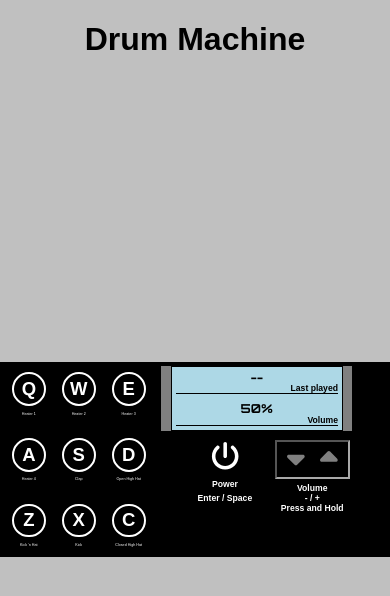
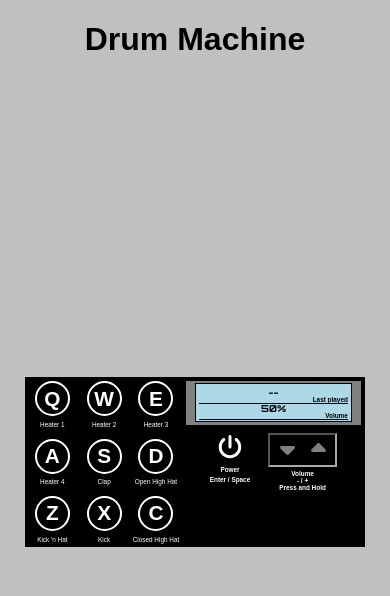
Before and after one commit to Zerazera/drum-machine, a React (Vite) app: page / in a window 390 px wide. Shown: the top 596 px of the page. Built offline with nearby package versions, Linux system fonts and the light colour scheme.

Commit message:
Stylying changes to improve responsiveness

```diff
--- a/src/App.tsx
+++ b/src/App.tsx
@@ -4,18 +4,15 @@ import DrumMachine from "./components/DrumMachine"
 const Body = styled.div`
   width: 100vw;
   height: 100vh;
-
+  display: flex;
+  flex-direction: column;
 `
 const Main = styled.main`
   width: 100%;
-  height: 90%;
+  flex-grow: 1;
   display: flex;
   justify-content: center;
   align-items: center;
-
-  @media screen and (height < 500px) {
-    height: 80%;
-  }
 `
 
 const Title = styled.h1`
--- a/src/components/Display.tsx
+++ b/src/components/Display.tsx
@@ -1,17 +1,12 @@
 import styled from "@emotion/styled"
 
 const StyledDisplay = styled.div`
-    width: 100%;
-    aspect-ratio: 3.5 / 1;
+    aspect-ratio: 4 / 1;
     background-color: grey;
     grid-area: d;
     display: flex;
     justify-content: center;
     align-items: center;
-
-    @media screen and (width < 400px) {
-        width: 85%;
-    }
 `
 
 const InnerDisplay = styled.div<{$poweredOn: boolean}>`
@@ -20,34 +15,46 @@ const InnerDisplay = styled.div<{$poweredOn: boolean}>`
     border: 1px solid black;
     background-color: ${({$poweredOn}) => $poweredOn ? 'lightblue' : 'lightgrey'};
     padding: 2%;
-
-    @media screen and (width < 1100px) {
-        padding-bottom: 7vh;
-    }
-
+    display: flex;
+    flex-direction: column;
+    justify-content: space-between;
 `
 
 const DisplayValue = styled.div`
     font-family: Orbitron, sans-serif;
-    font-size: calc(1vw + 1vh);
+    font-size: 2rem;
     font-weight: bold;
     display: flex;
     justify-content: center;
     align-items: center;
     color: black;
-    height: calc(1vw + 1vh);
+    height: 22px;
+
+    @media screen and ((width < 1360px) or (height < 544px)) {
+        font-size: 1.1rem;
+        height: 15px;
+    }
+
+    @media screen and ((width < 680px) or (height < 272px)) {
+        font-size: 0.6rem;
+        height: 8px;
+    }
 `
 
 const DisplayLabel = styled.div`
     border-bottom: 1px solid black;
     display: flex;
     justify-content: flex-end;
-    font-size: calc(0.7 * (1vw + 1vh));
+    font-size: 1rem;
     font-weight: bold;
     color: black;
 
-    @media screen and (width < 1100px) {
-        margin-bottom: 1vh;
+    @media screen and ((width < 1360px) or (height < 544px)) {
+        font-size: 0.6rem;
+    }
+
+    @media screen and ((width < 680px) or (height < 272px)) {
+        font-size: 0.4rem;
     }
 `
 
@@ -55,10 +62,14 @@ export default function Display({isPoweredOn, volume, lastDrumButtonName}: {isPo
     return (
         <StyledDisplay>
             <InnerDisplay $poweredOn={isPoweredOn}>
-                <DisplayValue id="display">{isPoweredOn ? lastDrumButtonName : ""}</DisplayValue>
-                <DisplayLabel>Last played</DisplayLabel>
-                <DisplayValue>{isPoweredOn ? (volume === 0 ? "Mute" : volume === 1 ? "Max" : `${(volume * 100).toFixed(0)}%`) : ""}</DisplayValue>
+                <div>
+                    <DisplayValue id="display">{isPoweredOn ? lastDrumButtonName : ""}</DisplayValue>
+                    <DisplayLabel>Last played</DisplayLabel>
+                </div>
+                <div>
+                    <DisplayValue>{isPoweredOn ? (volume === 0 ? "Mute" : volume === 1 ? "Max" : `${(volume * 100).toFixed(0)}%`) : ""}</DisplayValue>
                 <DisplayLabel>Volume</DisplayLabel>
+                </div>
             </InnerDisplay>
         </StyledDisplay>
     )
--- a/src/components/DrumButton.tsx
+++ b/src/components/DrumButton.tsx
@@ -16,10 +16,10 @@ const StyledDrumButton = styled.button<{$isActive: boolean, $activeColor: string
     --current-color: ${({$isActive}) => $isActive ? 'var(--active-color)' : 'white'};
 
     border-radius: 100px;
-    width: calc(5 * max(1vh, 1vw));
+    width: 120px;
     aspect-ratio: 1 / 1;
     cursor: pointer;
-    font-size: calc(2 * (1vw + 1vh));
+    font-size: 5rem;
     color: var(--current-color);
     border: 2px solid var(--current-color);
     font-weight: bold;
@@ -39,21 +39,39 @@ const StyledDrumButton = styled.button<{$isActive: boolean, $activeColor: string
         border-color: grey;
     }
 
-    @media screen and (width < 400px) {
-        font-size: calc(1.5 * (1vw + 1vh));
-        width: calc(4 * max(1vh, 1vw));
+    @media screen and ((width < 1360px) or (height < 544px)) {
+        width: 90px;
+        font-size: 3.5rem;
+    }
+
+    @media screen and ((width < 1020px) or (height < 408px)) {
+        width: 60px;
+        font-size: 2.3rem;
+    }
+
+    @media screen and ((width < 680px) or (height < 272px)) {
+        width: 35px;
+        font-size: 1.3rem;
     }
 `
 
 const DrumButtonText = styled.div`
-    font-size: calc(0.7 * (1vw + 1vh));
+    width: 100%;
+    display: flex;
+    justify-content: center;
 
-    @media screen and (width < 900px) {
-        font-size: calc(0.6 * (1vw + 1vh));
+    font-size: 1.5rem;
+
+    @media screen and ((width < 1360px) or (height < 544px)) {
+        font-size: 1.3rem;
     }
 
-    @media screen and (width < 450px) {
-        font-size: calc(0.3 * (1vw + 1vh));
+    @media screen and ((width < 1020px) or (height < 408px)) {
+        font-size: 0.89rem;
+    }
+
+    @media screen and ((width < 680px) or (height < 272px)) {
+        font-size: 0.4rem;
     }
 `
 
--- a/src/components/DrumButtons.tsx
+++ b/src/components/DrumButtons.tsx
@@ -5,8 +5,10 @@ import type { DrumButtonInfoType } from "../drumButtonInfo"
 const StyledDrumButtons = styled.div`
     grid-area: b;
     display: grid;
+    width: 100%;
+    height: 100%;
     grid-template: repeat(3, 1fr) / repeat(3, 1fr);
-    row-gap: 5%;
+    gap: 10px 5px;
     font-size: 1.2rem;
 `
 
--- a/src/components/DrumMachine.tsx
+++ b/src/components/DrumMachine.tsx
@@ -8,8 +8,8 @@ import { useKeymap } from "../hooks/useKeymap";
 import { useRepeatableKeymap } from "../hooks/useRepeatableKeymap";
 
 const Machine = styled.div`
-    width: 60%;
-    aspect-ratio: 2 / 1;
+    width: 1360px;
+    aspect-ratio: 1 / 0.4;
     background-color: black;
     color: white;
     padding: 1%;
@@ -24,12 +24,17 @@ const Machine = styled.div`
                          "b .";
     grid-gap: 5% 2%;
 
-    @media screen and ((width < 1100px) and (height > 400px)) {
-        width: 80%;
+    @media screen and ((width < 1360px) or (height < 544px)) {
+        width: 1020px;
     }
 
-    @media screen and ((width < 500px)) {
-        width: 100%;
+    @media screen and ((width < 1020px) or (height < 408px)) {
+        width: 680px;
+    }
+
+    @media screen and ((width < 680px) or (height < 272px)) {
+        width: 340px;
+        aspect-ratio: 1 / 0.5;
     }
 `
 
--- a/src/components/PanelButton.tsx
+++ b/src/components/PanelButton.tsx
@@ -4,7 +4,7 @@ export const PanelButton = styled.button<{$isActive: boolean}>`
     color: ${({$isActive}) => $isActive ? 'white' : 'grey'};
     background-color: black;
     border: none;
-    font-size: calc(2.3 * (1vw + 1vh));
+    font-size: 4rem;
     cursor: pointer;
 
     &:active {
@@ -15,4 +15,12 @@ export const PanelButton = styled.button<{$isActive: boolean}>`
         cursor: not-allowed;
         color: grey;
     }
+
+    @media screen and ((width < 1360px) or (height < 544px)) {
+        font-size: 2.5rem;
+    }
+
+    @media screen and ((width < 680px) or (height < 272px)) {
+        font-size: 1.5rem;
+    }
 `
--- a/src/components/PanelButtons.tsx
+++ b/src/components/PanelButtons.tsx
@@ -24,8 +24,16 @@ const VolumeBank = styled.div`
 const PanelLabel = styled.div`
     display: flex;
     justify-content: center;
-    font-size: calc(0.7 * (1vw + 1vh));
+    font-size: 1rem;
     font-weight: bold;
+
+    @media screen and ((width < 1360px) or (height < 544px)) {
+        font-size: 0.8rem;
+    }
+
+    @media screen and ((width < 680px) or (height < 272px)) {
+        font-size: 0.4rem;
+    }
 `
 
 const PanelGroup = styled.div`
--- a/src/components/VolumeButton.tsx
+++ b/src/components/VolumeButton.tsx
@@ -42,7 +42,6 @@ export default function VolumeButton({volumeFn, shortcutKey, isDisabled, addRepe
         }
 
         return {handleButtonDown, handleButtonUp}
-
     }
 
     const clickHandlers = getHandleFns(setClickIsActive, clickIntervalRef, clickTimeoutRef)
```
